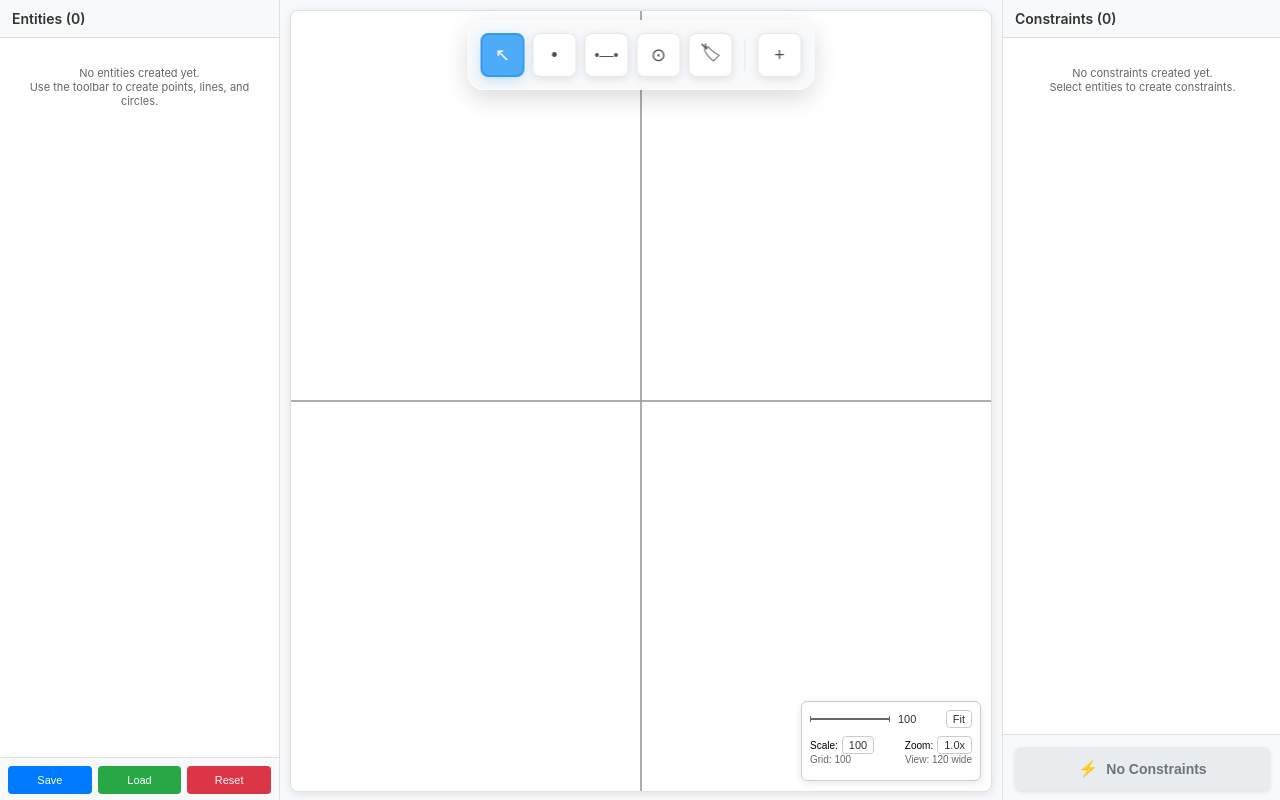
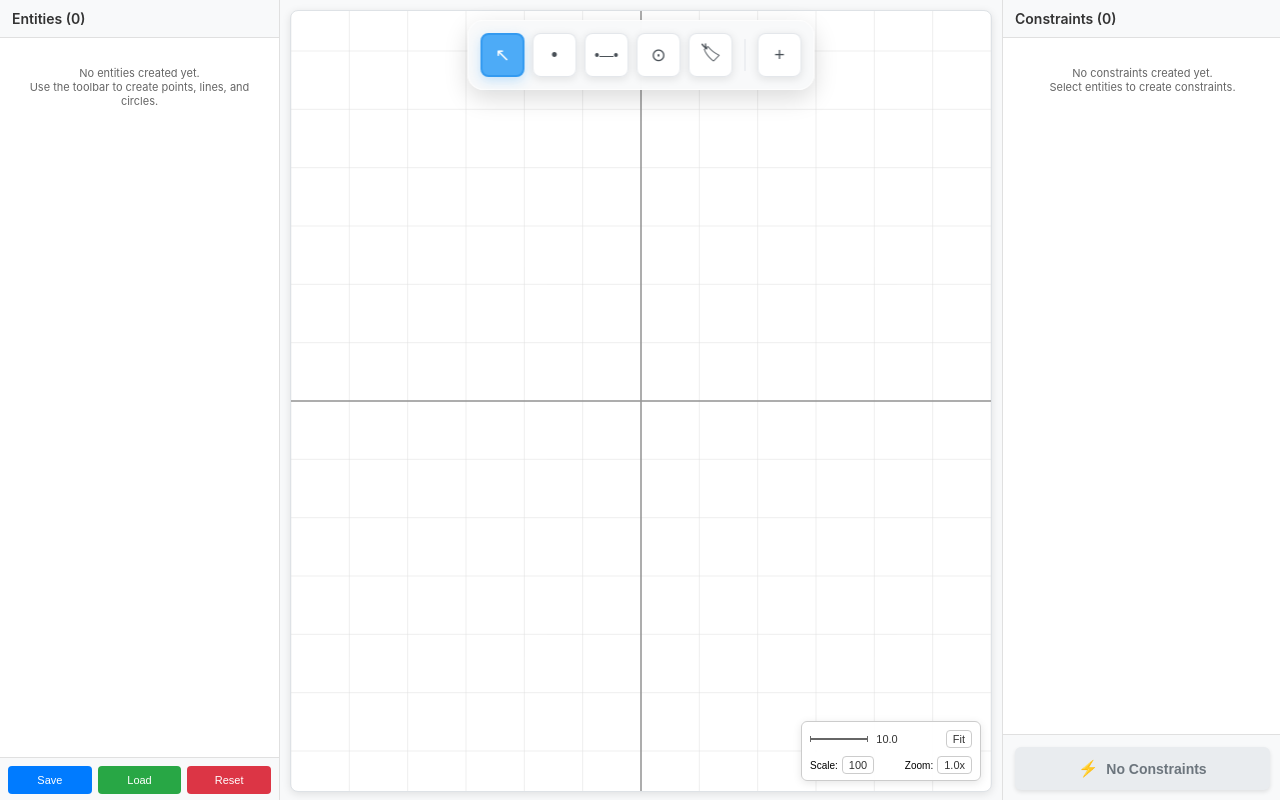
Before and after one commit to ccorcos/geocalc, a React (Vite) app: page / in a window 1280 px wide. Built offline with nearby package versions, Linux system fonts and the light colour scheme.

Commit message:
Zoom and scale and grid looking food.

```diff
--- a/src/components/InteractiveLegend.tsx
+++ b/src/components/InteractiveLegend.tsx
@@ -23,7 +23,6 @@ export const InteractiveLegend: React.FC<InteractiveLegendProps> = ({
 
 	// Calculate current grid size using new unified system
 	const currentGridSize = ViewportCalcs.gridSpacing(viewport)
-	const currentWorldWidth = ViewportCalcs.worldWidth(viewport)
 
 	const formatGridSize = (size: number): string => {
 		if (size >= 1000) {
@@ -83,7 +82,7 @@ export const InteractiveLegend: React.FC<InteractiveLegendProps> = ({
 	// Legend positioning (matching renderer logic)
 	const scaleLineLength = Math.min(currentPixelSpacing, 100)
 	const legendWidth = 180 // Reduced width, more compact layout
-	const legendHeight = 80 // Three rows to show grid and viewport info
+	const legendHeight = 60 // Two rows now
 	const margin = 10
 	const x = canvasWidth - legendWidth - margin
 	const y = canvasHeight - legendHeight - margin
@@ -218,16 +217,6 @@ export const InteractiveLegend: React.FC<InteractiveLegendProps> = ({
 					)}
 				</div>
 			</div>
-
-			{/* Row 3: Grid and viewport info */}
-			<div style={{ display: "flex", alignItems: "center", justifyContent: "space-between", fontSize: "10px", color: "#666" }}>
-				<div style={{ display: "flex", alignItems: "center", gap: "8px" }}>
-					<span>Grid: {formatGridSize(currentGridSize)}</span>
-				</div>
-				<div style={{ display: "flex", alignItems: "center", gap: "8px" }}>
-					<span>View: {formatGridSize(currentWorldWidth)} wide</span>
-				</div>
-			</div>
 		</div>
 	)
 }
--- a/src/engine/types.ts
+++ b/src/engine/types.ts
@@ -81,8 +81,10 @@ export class ViewportCalcs {
 	}
 
 	static gridSpacing(viewport: Viewport): number {
-		const scaleOverZoom = viewport.scale / viewport.zoom
-		const logValue = Math.log10(scaleOverZoom)
+		const viewportWidth = this.worldWidth(viewport)
+		// Target ~10-15 grid divisions across the viewport
+		const targetGridSpacing = viewportWidth / 12
+		const logValue = Math.log10(targetGridSpacing)
 		const roundedLog = Math.round(logValue)
 		return Math.pow(10, roundedLog)
 	}
--- a/src/engine/viewport-utils.ts
+++ b/src/engine/viewport-utils.ts
@@ -132,15 +132,36 @@ export const fitToDrawing = (geometry: Geometry, viewport: Viewport): Viewport =
 	const requiredWorldWidth = bounds.width * 1.2
 	const requiredZoom = optimalScale / requiredWorldWidth
 
-	// Clamp zoom to reasonable limits
-	const clampedZoom = Math.max(0.1, Math.min(10, requiredZoom))
+	return {
+		...viewport,
+		x: bounds.center.x,
+		y: bounds.center.y,
+		scale: optimalScale,
+		zoom: requiredZoom
+	}
+}
+
+export const fitToDrawingZoomOnly = (geometry: Geometry, viewport: Viewport): Viewport => {
+	const bounds = calculateDrawingBounds(geometry)
+
+	if (!bounds) {
+		// Empty drawing - center on origin, keep current scale and zoom
+		return {
+			...viewport,
+			x: 0,
+			y: 0
+		}
+	}
+
+	// Calculate required zoom to fit drawing with 20% padding using current scale
+	const requiredWorldWidth = bounds.width * 1.2
+	const requiredZoom = viewport.scale / requiredWorldWidth
 
 	return {
 		...viewport,
 		x: bounds.center.x,
 		y: bounds.center.y,
-		scale: optimalScale,
-		zoom: clampedZoom
+		zoom: requiredZoom
 	}
 }
 
--- a/src/store.ts
+++ b/src/store.ts
@@ -16,7 +16,7 @@ import {
 } from "./engine/types"
 import {
 	centerViewport,
-	fitToDrawing,
+	fitToDrawingZoomOnly,
 	resetViewport,
 } from "./engine/viewport-utils"
 import { ViewportCalcs } from "./engine/types"
@@ -530,7 +530,7 @@ export const useStore = create<AppState>()(
 		zoomViewport: (factor, centerX = 0, centerY = 0) =>
 			set((state) => {
 				const oldZoom = state.viewport.zoom
-				const newZoom = Math.max(0.1, Math.min(10, oldZoom * factor))
+				const newZoom = oldZoom * factor
 
 				if (newZoom !== oldZoom) {
 					// Get the world point under the mouse BEFORE zoom change
@@ -576,7 +576,7 @@ export const useStore = create<AppState>()(
 
 		fitViewportToDrawing: () =>
 			set((state) => {
-				const newViewport = fitToDrawing(state.geometry, state.viewport)
+				const newViewport = fitToDrawingZoomOnly(state.geometry, state.viewport)
 				Object.assign(state.viewport, newViewport)
 			}),
 
@@ -599,7 +599,7 @@ export const useStore = create<AppState>()(
 
 		setZoom: (zoom) =>
 			set((state) => {
-				state.viewport.zoom = Math.max(0.1, Math.min(10, zoom))
+				state.viewport.zoom = zoom
 			}),
 	}))
 )
```
Also changed, not shown: 2 other files (tests, documents, lock files or other folders).
